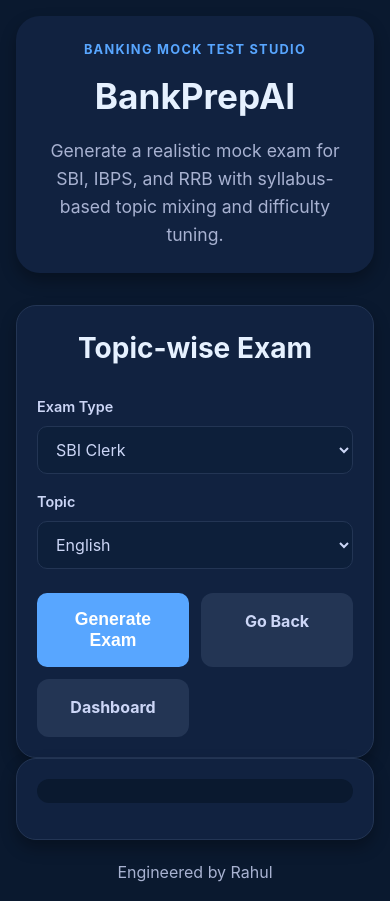
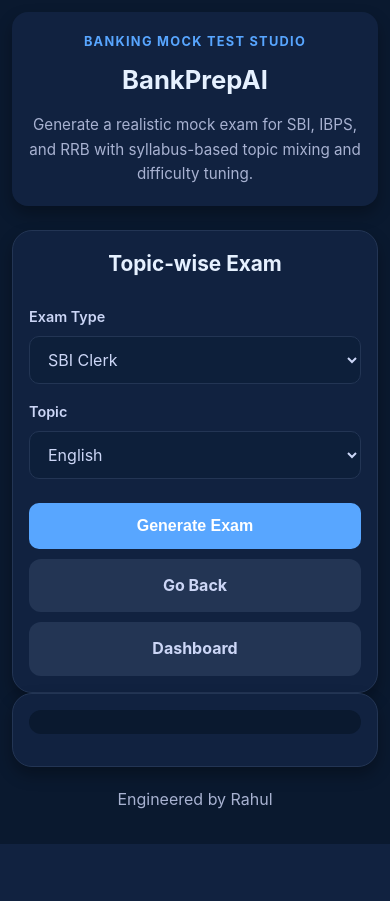
Before and after one commit to rahulkr9122/BankPrepAI, a Flask app: page /topic-wise-exam in a window 390 px wide. After the commit the page ends 844 px from the top, so only its background shows below. Run offline with Flask 3, Linux system fonts and the light colour scheme.

Commit message:
added changes in UI part

```diff
--- a/backend/static/styles.css
+++ b/backend/static/styles.css
@@ -630,14 +630,105 @@ button:hover {
   }
 }
 
+@media (max-width: 768px) {
+  .hero h1 {
+    font-size: clamp(1.8rem, 5vw, 2.5rem);
+  }
+
+  .hero-copy {
+    font-size: 1rem;
+  }
+
+  .panel-header h2 {
+    font-size: 1.5rem;
+  }
+
+  .form-grid-enhanced,
+  .button-group {
+    grid-template-columns: 1fr;
+  }
+
+  .exam-choice-grid {
+    flex-direction: column;
+    gap: 16px;
+  }
+
+  .results-header {
+    flex-direction: column;
+    align-items: flex-start;
+    gap: 8px;
+  }
+}
+
 @media (max-width: 600px) {
   .dashboard-shell {
     padding: 16px;
   }
   .hero {
     padding: 24px;
+    margin-bottom: 24px;
   }
   .panel {
+    padding: 16px;
+  }
+  .exam-choice-card {
     padding: 20px;
   }
+  .exam-choice-card h3 {
+    font-size: 1.4rem;
+  }
 }
+
+@media (max-width: 480px) {
+  body {
+    padding: 0;
+  }
+
+  .dashboard-shell {
+    padding: 12px;
+  }
+
+  .hero {
+    padding: 20px 16px;
+    border-radius: 16px;
+  }
+
+  .hero h1 {
+      font-size: 1.6rem;
+  }
+
+  .hero-copy {
+      font-size: 0.95rem;
+  }
+
+  .panel-header h2 {
+    font-size: 1.3rem;
+  }
+
+  .question-card h2 {
+    font-size: 1.1rem;
+  }
+
+  .option {
+    padding: 10px 12px;
+    gap: 10px;
+  }
+
+  .navigation {
+    flex-direction: column;
+  }
+
+  .navigation button {
+    width: 100%;
+  }
+
+  .button-group {
+      gap: 10px;
+  }
+
+  .primary-btn-enhanced,
+  .secondary-btn {
+      padding: 14px 20px;
+      font-size: 1rem;
+  }
+}
```
